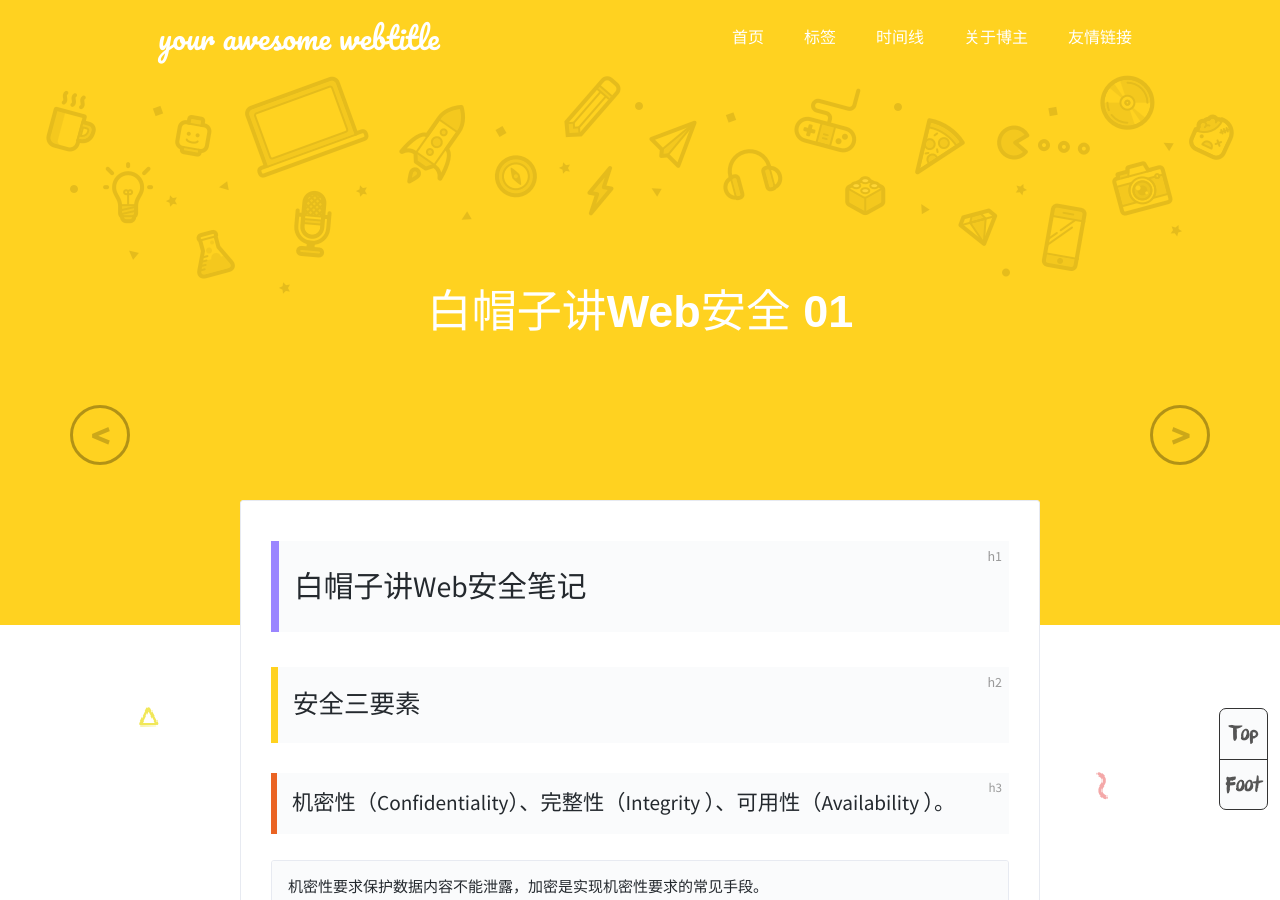
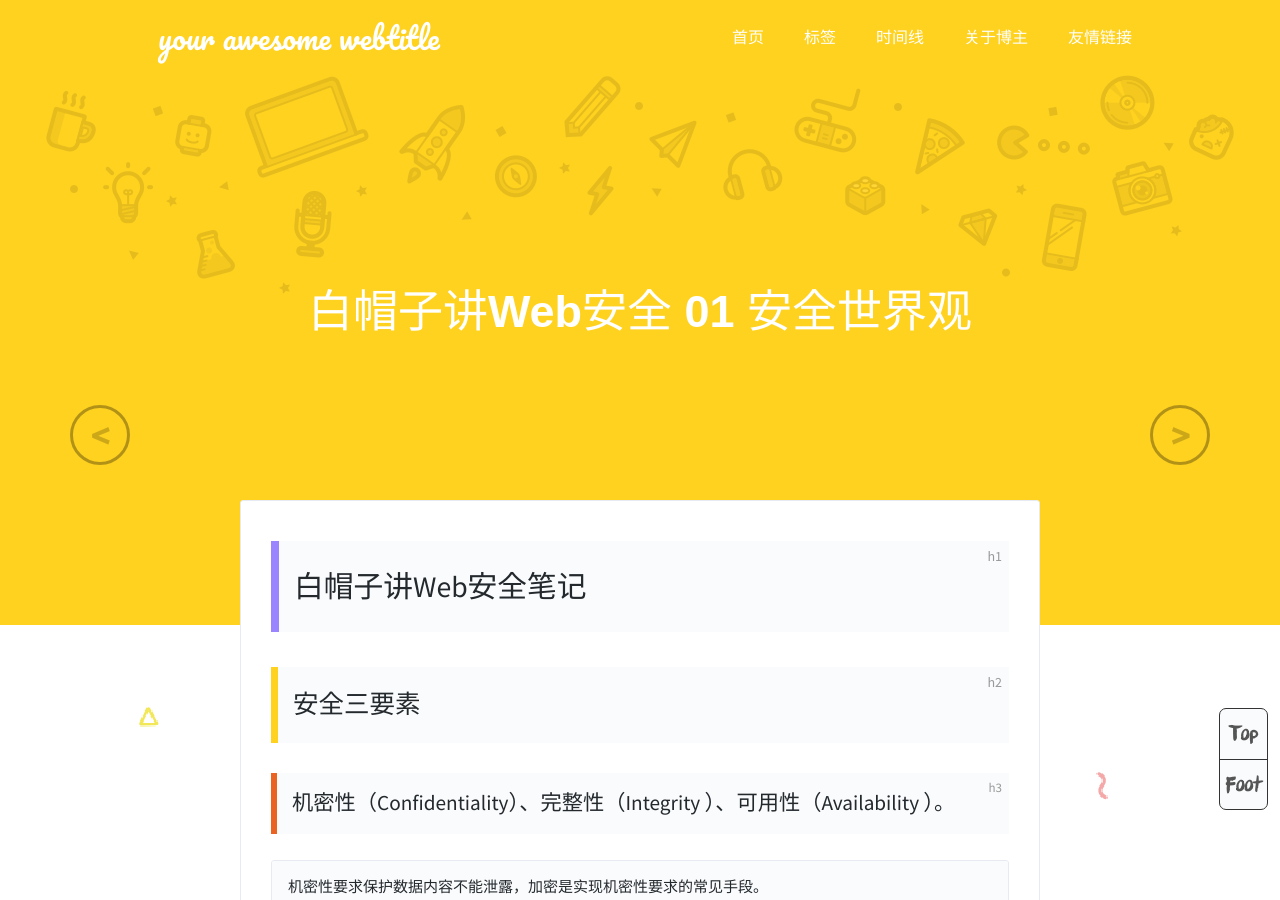
Before and after one commit to sagestar/buer.github.io, a Jekyll site: the page built from _posts/2018-12-23-白帽子讲Web安全01安全世界观.md, in a window 1280 px wide and 900 px high. Built offline with Jekyll 4.4.1, drawn with Linux system fonts in a browser that asks for light colours; comment, search, counter and statistics services are not loaded.

Commit message:
小修改

```diff
--- a/_posts/2018-12-23-白帽子讲Web安全01安全世界观.md
+++ b/_posts/2018-12-23-白帽子讲Web安全01安全世界观.md
@@ -1,6 +1,6 @@
 ---
 layout: post
-title: '白帽子讲Web安全 01'
+title: '白帽子讲Web安全 01 安全世界观'
 date: 2018-12-23
 author: Buer
 color: rgb(255,210,32)
```
Also changed, not shown: _posts/2018-12-25-白帽子讲Web安全02浏览器安全.md (+1 -1 lines).
